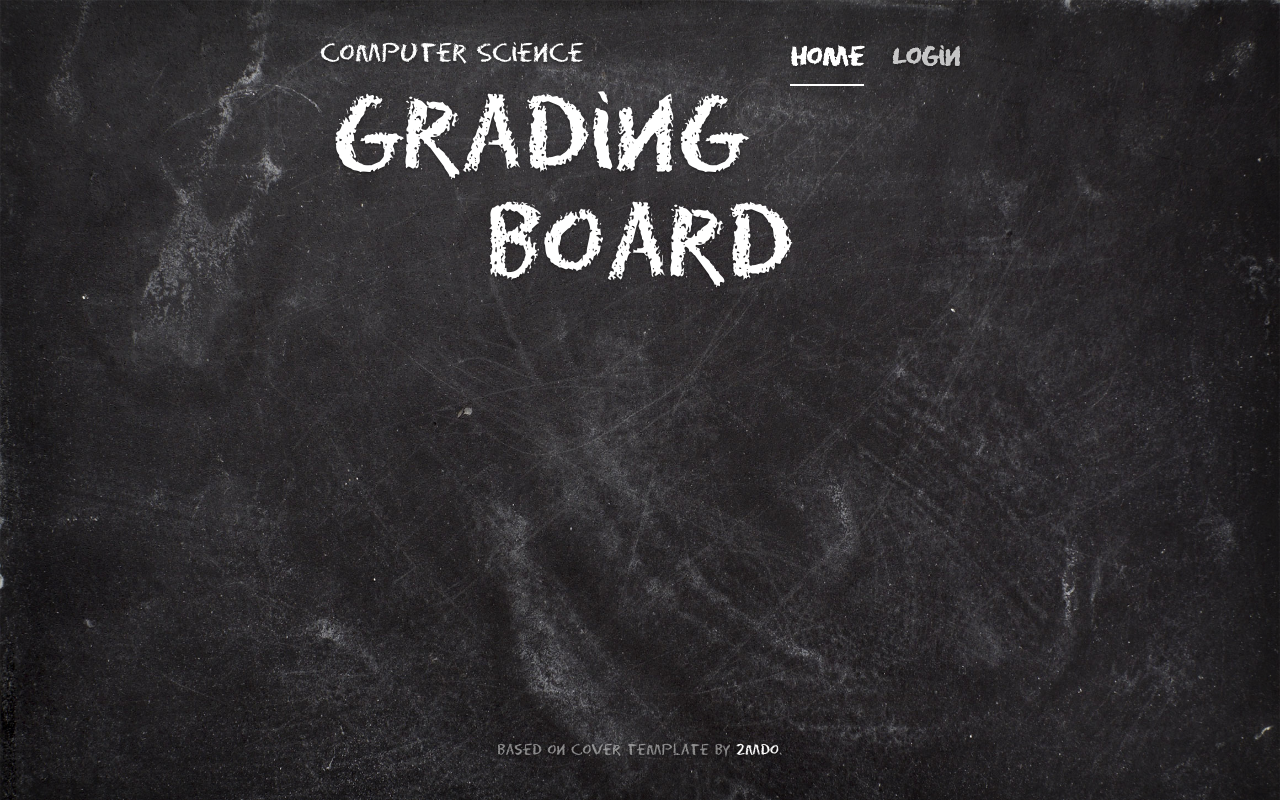
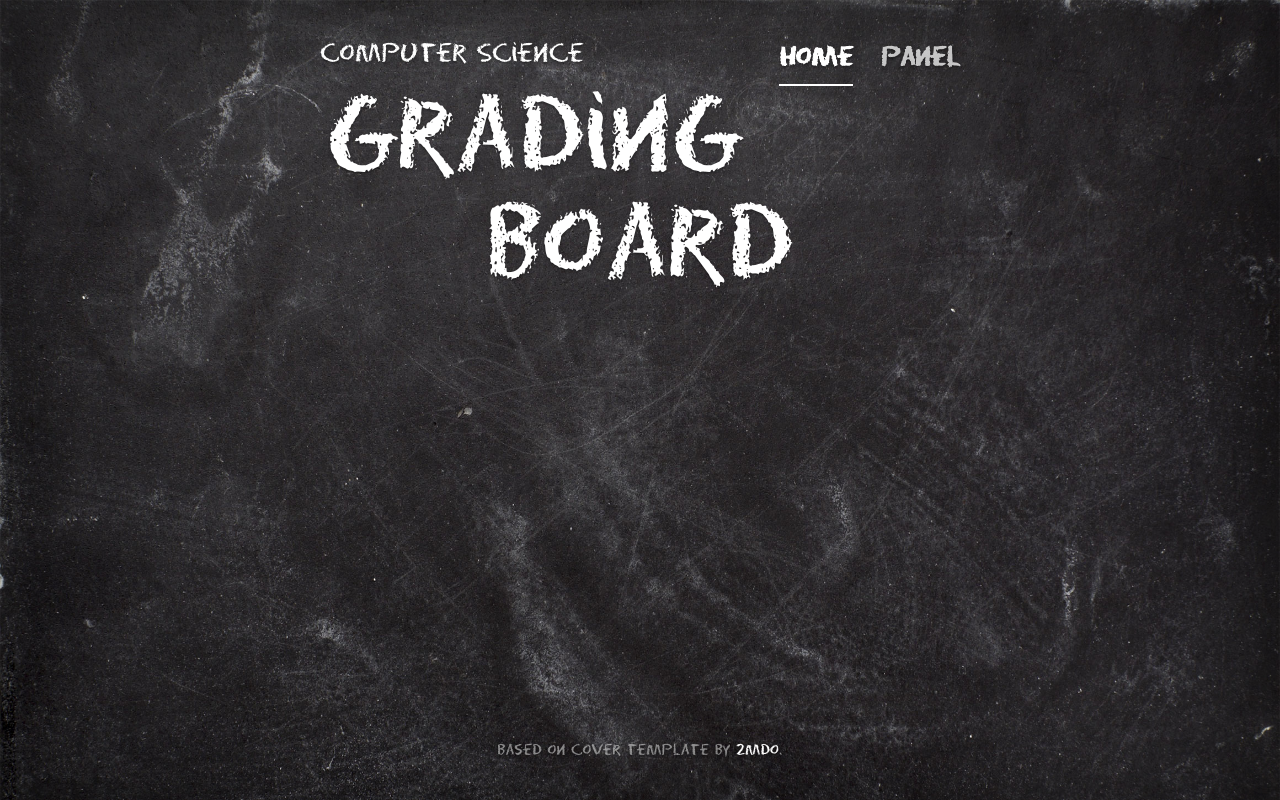
Before and after one commit to jhector/grading-board, a PHP site: template skeleton/base.twig in a window 1280 px wide. Run offline with PHP 8.4, Linux system fonts and the light colour scheme; the template is opened without the code that fills it, so the values that code supplies are empty; some libraries are stand-ins or nearby versions.

Commit message:
Rename login controller to panel controller

```diff
--- a/controller/LoginController.php
+++ b/controller/PanelController.php
@@ -1,5 +1,5 @@
 <?php
-class LoginController extends BaseController
+class PanelController extends BaseController
 {
 	public function indexAction($db)
 	{
--- a/include/config.php
+++ b/include/config.php
@@ -10,7 +10,7 @@ $config['db_pref'] = '';
 $controllers = array(
 	'Base',
 	'Default',
-	'Login'
+	'Panel'
 );
 
 $loader = new Twig_Loader_Filesystem('skeleton');
--- a/skeleton/base.twig
+++ b/skeleton/base.twig
@@ -1,4 +1,4 @@
-{% set navigation_bar = [['default', 'Home'], ['login', 'Login']]%}
+{% set navigation_bar = [['default', 'Home'], ['panel', 'Panel']]%}
 {% set active_page = active_page|default('default') %}
 <!DOCTYPE html>
 <html lang="en">
--- a/skeleton/login.twig
+++ b/skeleton/panel.twig
@@ -1,5 +1,5 @@
 {% extends "base.twig" %}
-{% set active_page = "login" %}
+{% set active_page = "panel" %}
 
 {% block content %}
 {% if phase_two == false %}
```
